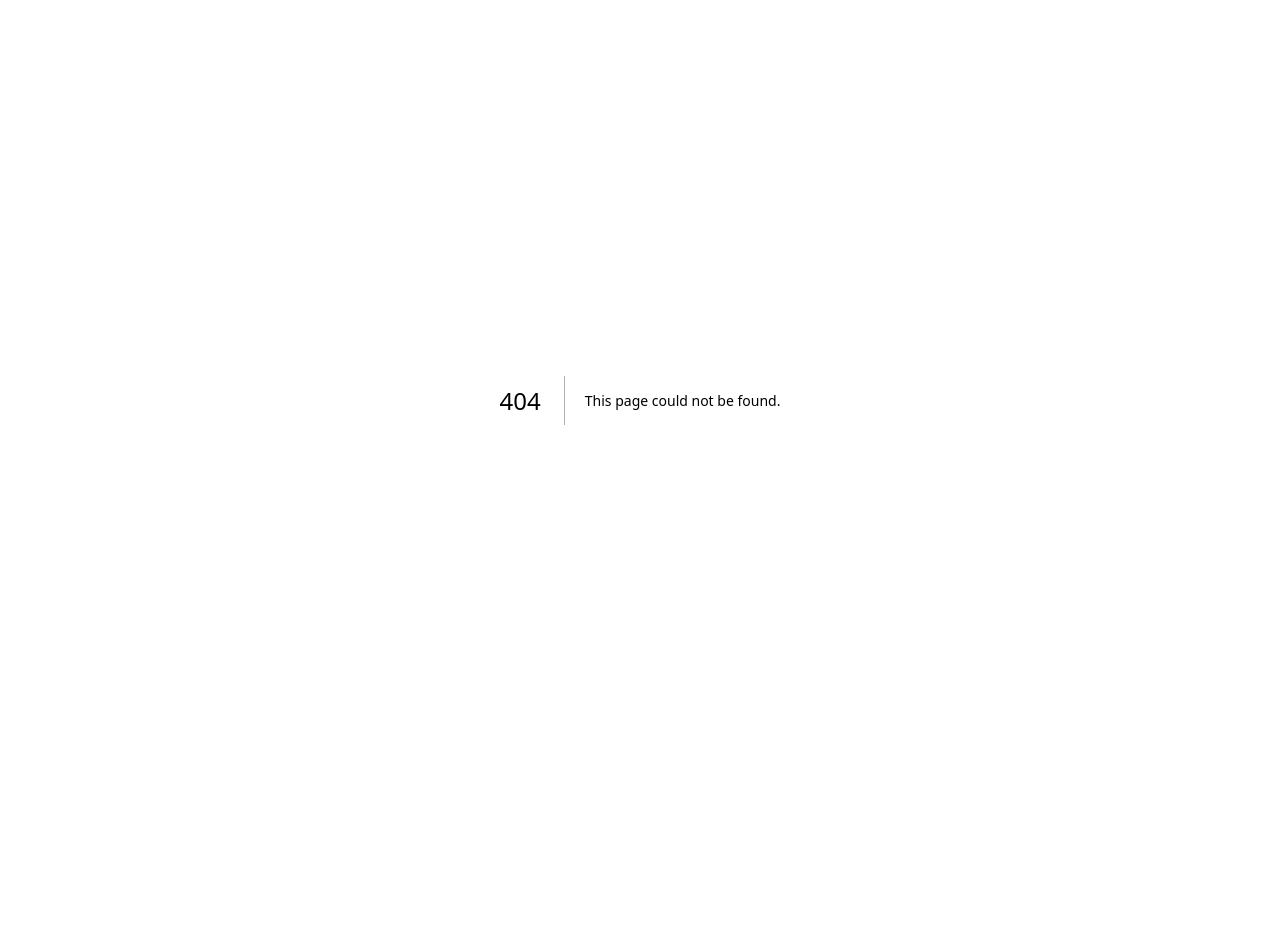
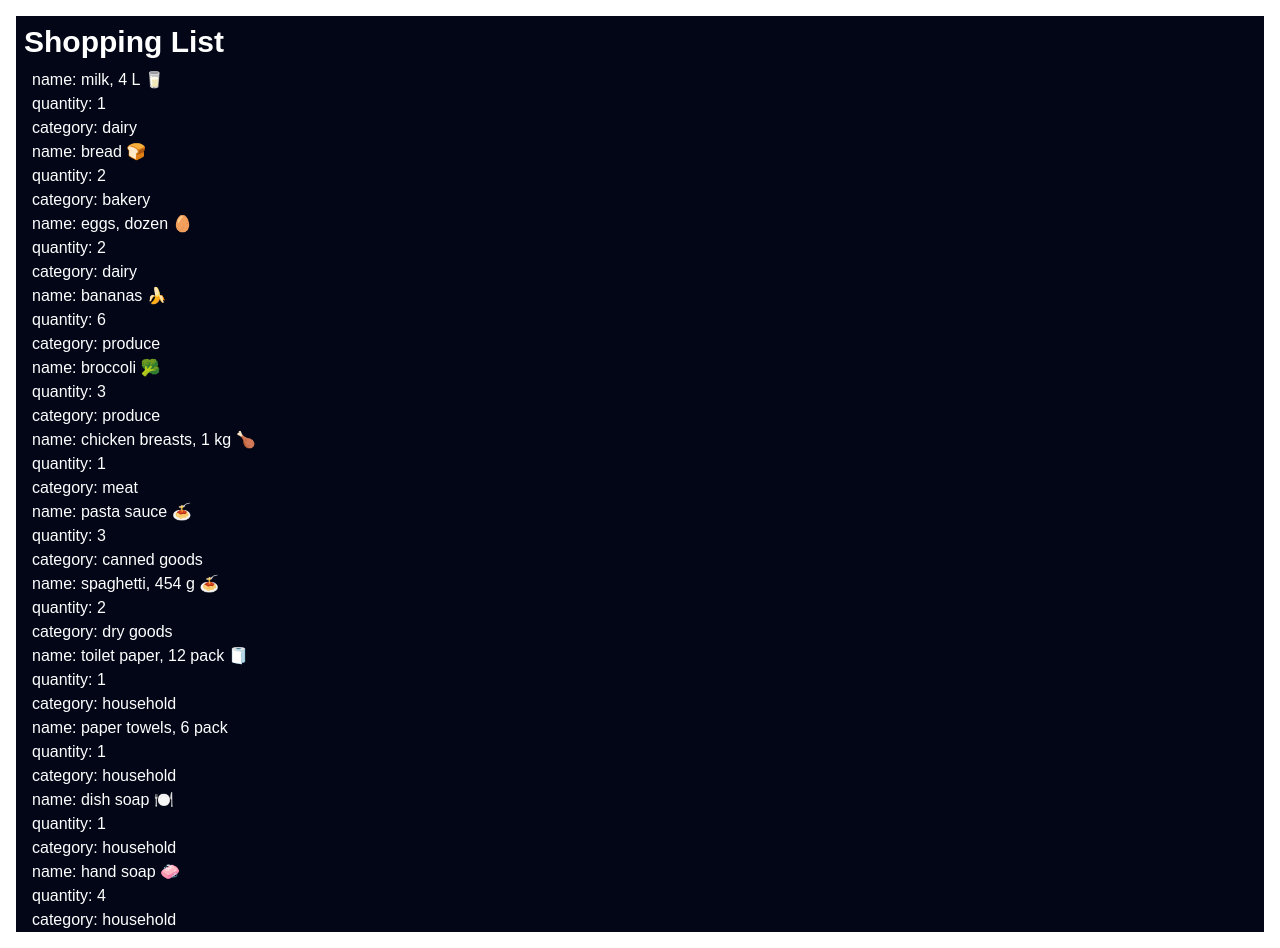
Before and after one commit to Wang2388/cprg306-assignments, a Next.js app: page /week-3 in a window 1280 px wide. Before the commit this address had no page. Before the commit the page ends 800 px from the top, so only its background shows below. Built offline with nearby package versions, Linux system fonts and the light colour scheme.

Commit message:
Assignment 3
Create file item-list.js, item.js, and page.js  for week-3. Set up a link to week-3 from app/page.js

```diff
--- a/app/page.js
+++ b/app/page.js
@@ -1,101 +1,10 @@
-import Image from "next/image";
+import Link from "next/link";
 
 export default function Home() {
   return (
-    <div className="grid grid-rows-[20px_1fr_20px] items-center justify-items-center min-h-screen p-8 pb-20 gap-16 sm:p-20 font-[family-name:var(--font-geist-sans)]">
-      <main className="flex flex-col gap-8 row-start-2 items-center sm:items-start">
-        <Image
-          className="dark:invert"
-          src="https://nextjs.org/icons/next.svg"
-          alt="Next.js logo"
-          width={180}
-          height={38}
-          priority
-        />
-        <ol className="list-inside list-decimal text-sm text-center sm:text-left font-[family-name:var(--font-geist-mono)]">
-          <li className="mb-2">
-            Get started by editing{" "}
-            <code className="bg-black/[.05] dark:bg-white/[.06] px-1 py-0.5 rounded font-semibold">
-              app/page.js
-            </code>
-            .
-          </li>
-          <li>Save and see your changes instantly.</li>
-        </ol>
-
-        <div className="flex gap-4 items-center flex-col sm:flex-row">
-          <a
-            className="rounded-full border border-solid border-transparent transition-colors flex items-center justify-center bg-foreground text-background gap-2 hover:bg-[#383838] dark:hover:bg-[#ccc] text-sm sm:text-base h-10 sm:h-12 px-4 sm:px-5"
-            href="https://vercel.com/new?utm_source=create-next-app&utm_medium=appdir-template-tw&utm_campaign=create-next-app"
-            target="_blank"
-            rel="noopener noreferrer"
-          >
-            <Image
-              className="dark:invert"
-              src="https://nextjs.org/icons/vercel.svg"
-              alt="Vercel logomark"
-              width={20}
-              height={20}
-            />
-            Deploy now
-          </a>
-          <a
-            className="rounded-full border border-solid border-black/[.08] dark:border-white/[.145] transition-colors flex items-center justify-center hover:bg-[#f2f2f2] dark:hover:bg-[#1a1a1a] hover:border-transparent text-sm sm:text-base h-10 sm:h-12 px-4 sm:px-5 sm:min-w-44"
-            href="https://nextjs.org/docs?utm_source=create-next-app&utm_medium=appdir-template-tw&utm_campaign=create-next-app"
-            target="_blank"
-            rel="noopener noreferrer"
-          >
-            Read our docs
-          </a>
-        </div>
-      </main>
-      <footer className="row-start-3 flex gap-6 flex-wrap items-center justify-center">
-        <a
-          className="flex items-center gap-2 hover:underline hover:underline-offset-4"
-          href="https://nextjs.org/learn?utm_source=create-next-app&utm_medium=appdir-template-tw&utm_campaign=create-next-app"
-          target="_blank"
-          rel="noopener noreferrer"
-        >
-          <Image
-            aria-hidden
-            src="https://nextjs.org/icons/file.svg"
-            alt="File icon"
-            width={16}
-            height={16}
-          />
-          Learn
-        </a>
-        <a
-          className="flex items-center gap-2 hover:underline hover:underline-offset-4"
-          href="https://vercel.com/templates?framework=next.js&utm_source=create-next-app&utm_medium=appdir-template-tw&utm_campaign=create-next-app"
-          target="_blank"
-          rel="noopener noreferrer"
-        >
-          <Image
-            aria-hidden
-            src="https://nextjs.org/icons/window.svg"
-            alt="Window icon"
-            width={16}
-            height={16}
-          />
-          Examples
-        </a>
-        <a
-          className="flex items-center gap-2 hover:underline hover:underline-offset-4"
-          href="https://nextjs.org?utm_source=create-next-app&utm_medium=appdir-template-tw&utm_campaign=create-next-app"
-          target="_blank"
-          rel="noopener noreferrer"
-        >
-          <Image
-            aria-hidden
-            src="https://nextjs.org/icons/globe.svg"
-            alt="Globe icon"
-            width={16}
-            height={16}
-          />
-          Go to nextjs.org →
-        </a>
-      </footer>
-    </div>
+    <main>
+      <p>Shopping List</p>
+      <Link href= "week-3/">This is the link</Link>
+    </main>
   );
 }
--- /dev/null
+++ b/app/week-3/item-list.js
@@ -0,0 +1,142 @@
+import Item from "./item"
+
+export default function ItemList({name, quantity, category}){
+  let item1 = {
+    name: "milk, 4 L 🥛",
+    quantity: 1,
+    category: "dairy",
+  };
+
+  let item2 = {
+    name: "bread 🍞",
+    quantity: 2,
+    category: "bakery",
+  };
+
+  let item3 = {
+    name: "eggs, dozen 🥚",
+    quantity: 2,
+    category: "dairy",
+  };
+
+  let item4 = {
+    name: "bananas 🍌",
+    quantity: 6,
+    category: "produce",
+  };
+
+  let item5 = {
+    name: "broccoli 🥦",
+    quantity: 3,
+    category: "produce",
+  };
+
+  let item6 = {
+    name: "chicken breasts, 1 kg 🍗",
+    quantity: 1,
+    category: "meat",
+  };
+
+  let item7 = {
+    name: "pasta sauce 🍝",
+    quantity: 3,
+    category: "canned goods",
+  };
+
+  let item8 = {
+    name: "spaghetti, 454 g 🍝",
+    quantity: 2,
+    category: "dry goods",
+  };
+
+  let item9 = {
+    name: "toilet paper, 12 pack 🧻",
+    quantity: 1,
+    category: "household",
+  };
+
+  let item10 = {
+    name: "paper towels, 6 pack",
+    quantity: 1,
+    category: "household",
+  };
+
+  let item11 = {
+    name: "dish soap 🍽️",
+    quantity: 1,
+    category: "household",
+  };
+
+  let item12 = {
+    name: "hand soap 🧼",
+    quantity: 4,
+    category: "household",
+  };
+  return (
+    <main className="m-4 text-white bg-slate-950 flex flex-col">
+      <h2 className="text-3xl font-bold m-2">Shopping List</h2>
+      <div className="px-4">
+      < Item
+        name={item1.name}
+        quantity={item1.quantity}
+        category={item1.category}
+      />
+      <Item
+        name={item2.name}
+        quantity={item2.quantity}
+        category={item2.category}
+      />
+      <Item
+        name={item3.name}
+        quantity={item3.quantity}
+        category={item3.category}
+      />
+      <Item
+        name={item4.name}
+        quantity={item4.quantity}
+        category={item4.category}
+      />
+      <Item
+        name={item5.name}
+        quantity={item5.quantity}
+        category={item5.category}
+      />
+      <Item
+        name={item6.name}
+        quantity={item6.quantity}
+        category={item6.category}
+      />
+      <Item
+        name={item7.name}
+        quantity={item7.quantity}
+        category={item7.category}
+      />
+      <Item
+        name={item8.name}
+        quantity={item8.quantity}
+        category={item8.category}
+      />
+      <Item
+        name={item9.name}
+        quantity={item9.quantity}
+        category={item9.category}
+      />
+      <Item
+        name={item10.name}
+        quantity={item10.quantity}
+        category={item10.category}
+      />
+      <Item
+        name={item11.name}
+        quantity={item11.quantity}
+        category={item11.category}
+      />
+      <Item
+        name={item12.name}
+        quantity={item12.quantity}
+        category={item12.category}
+      />
+      </div>
+    </main>
+  );
+}
--- /dev/null
+++ b/app/week-3/item.js
@@ -0,0 +1,10 @@
+
+export default function Item(props) {
+    return (
+      <div>
+        <p>name: {props.name}</p>
+        <p>quantity: {props.quantity}</p>
+        <p>category: {props.category}</p>
+      </div>
+    );
+  }
--- /dev/null
+++ b/app/week-3/page.js
@@ -0,0 +1,9 @@
+import ItemList from "./item-list";
+
+export default function Page() {
+  return (
+    <main>
+      <ItemList/>
+    </main>
+  );
+}
--- a/next.config.mjs
+++ b/next.config.mjs
@@ -1,14 +1,14 @@
 /** @type {import('next').NextConfig} */
+
 const nextConfig = {
-    async redirects() {
-      return [
-        {
-          source: '/',              // Redirect from the root URL
-          destination: '/week-2',
-          permanent: true,          // Set true for permanent (301) or false for temporary (302)
-        },
-      ];
-    },
-  };
-
-  export default nextConfig;
+  reactStrictMode: true,
+  async rewrites() {
+    return [
+      {
+        source: '/',
+        destination: '/page.js',
+      },
+    ]
+  },
+}
+export default nextConfig
```
